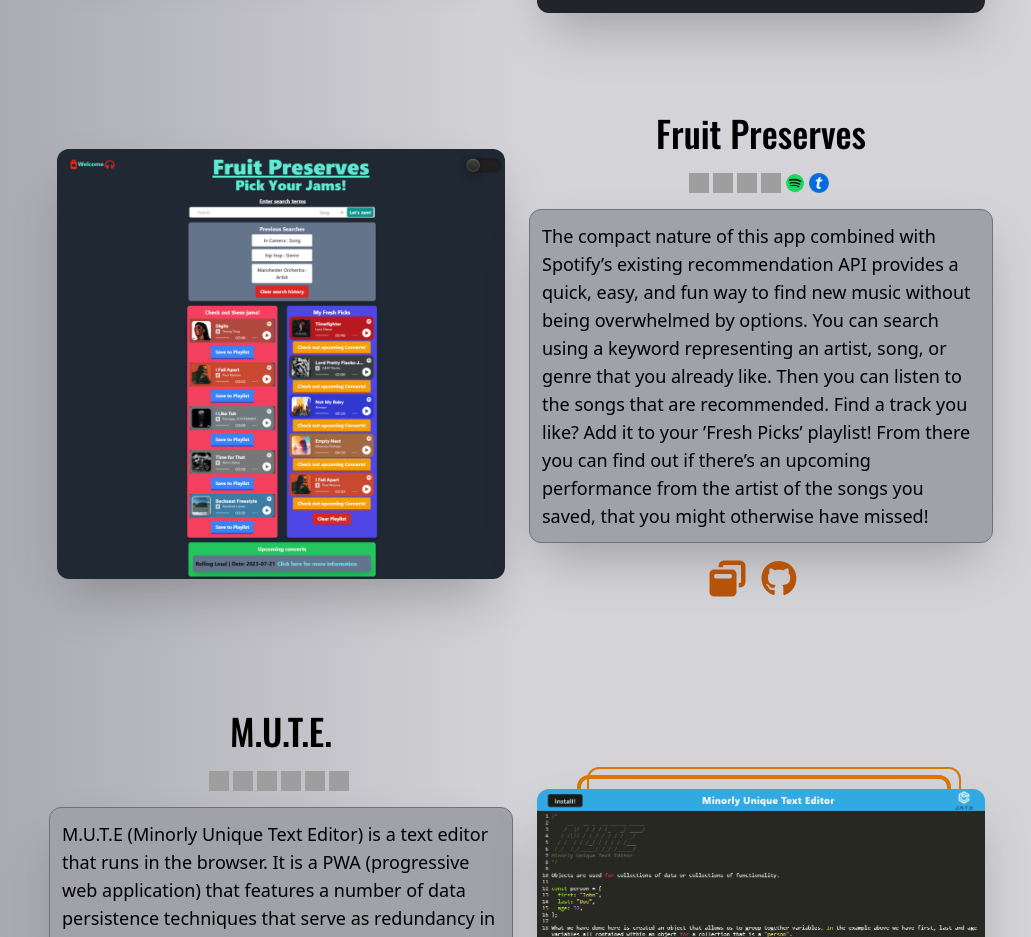
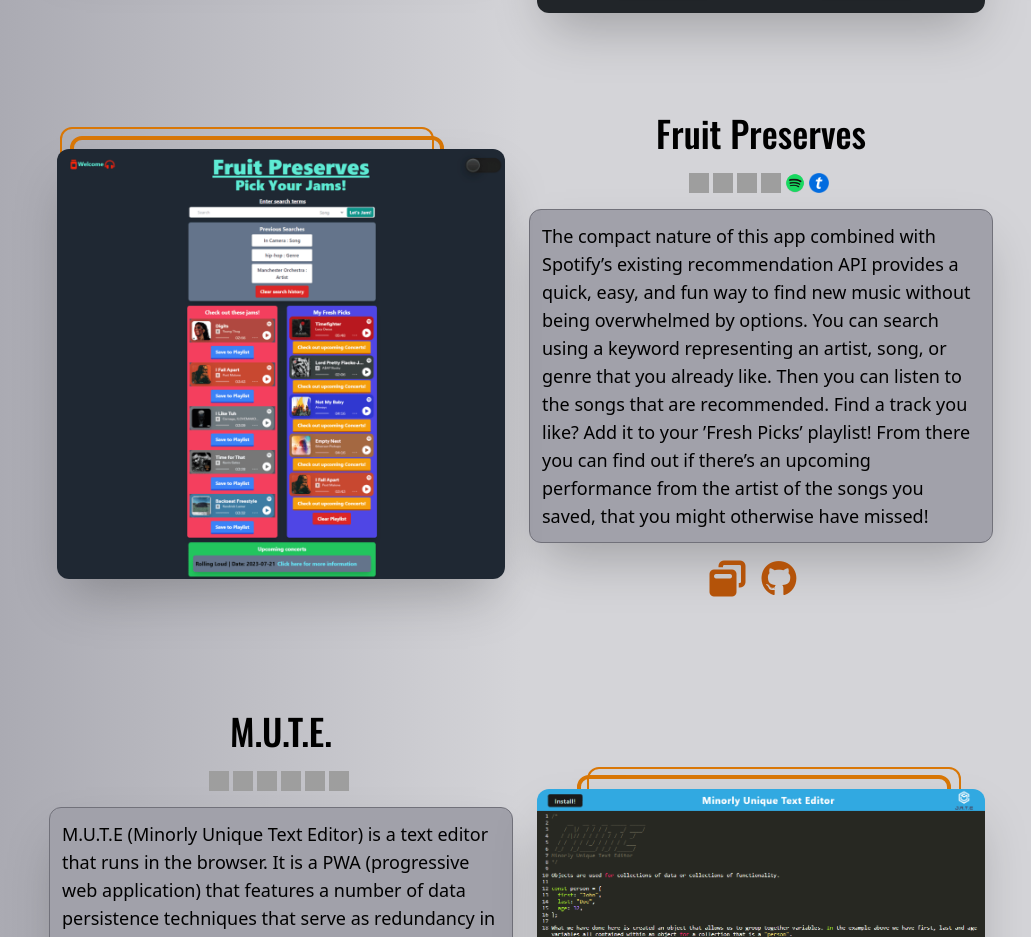
Before and after one commit to erikbenedict/react-portfolio, a React (Vite) app: page / in a window 1280 px wide. Shown: the part 3634-4571 px from the top of the page, without its empty margins (119-1150 px from the left). Built offline with nearby package versions, Linux system fonts and the light colour scheme; grey boxes are pictures that could not be loaded.

Commit message:
feature: added responsive border to FruitPreserves project screenshot

```diff
--- a/src/components/Projects/FruitPreservesProject.jsx
+++ b/src/components/Projects/FruitPreservesProject.jsx
@@ -12,17 +12,16 @@
 export default function FruitPreservesProject() {
   return (
     <div className="flex flex-col md:flex-row items-center max-w-[75%] md-max-w-[65%] mx-auto mb-8 md:mb-20 bg-zinc-400 md:bg-inherit border border-zinc-500 md:border-none rounded-xl shadow-2xl md:rounded-none md:shadow-none">
-      <div className="hidden md:block md:w-1/2 p-3 md:pl-0 lg:pl-3">
+      <div className="hidden md:block md:w-1/2 p-3 md:pl-0 lg:pl-3 screenshot-border-b">
         <a
           href="https://erikbenedict.github.io/fruit-preserves/"
           target="blank"
           rel="noopener noreferrer"
-          className="hover:opacity-80"
         >
           <img
             src={screenshot}
             alt="Fruit Preserves screenshot"
-            className="max-w-xs lg:max-w-sm xl:max-w-md mx-auto rounded-xl shadow-2xl"
+            className="max-w-xs lg:max-w-sm xl:max-w-md mx-auto rounded-xl shadow-2xl transition ease-in-out delay-150 hover:-translate-y-1 hover:scale-110"
           />
         </a>
       </div>
--- a/src/styles/index.css
+++ b/src/styles/index.css
@@ -70,26 +70,56 @@
 .screenshot-border-a::before {
   content: '';
   height: 95%;
-  width: 100%;
+  width: calc(100% + 30px);
   border: 4px solid #d97706;
   position: absolute;
   z-index: 1;
-  top: -2.5px;
-  right: -2px;
+  top: 2px;
+  right: -55px;
   border-radius: 12px;
 }
 
 .screenshot-border-a::after {
   content: '';
   height: 95%;
-  width: 100%;
+  width: calc(100% + 30px);
   border: 2px solid #d97706;
   position: absolute;
-  top: -15px;
-  right: 5px;
+  top: -5px;
+  right: -62px;
   border-radius: 12px;
 }
 .screenshot-border-a img {
+  z-index: 2;
+  position: relative;
+}
+
+.screenshot-border-b {
+  position: relative;
+}
+.screenshot-border-b::before {
+  content: '';
+  height: 95%;
+  width: calc(100% + 35px);
+  border: 4px solid #d97706;
+  position: absolute;
+  z-index: 1;
+  top: 2px;
+  right: -25px;
+  border-radius: 12px;
+}
+
+.screenshot-border-b::after {
+  content: '';
+  height: 95%;
+  width: calc(100% + 35px);
+  border: 2px solid #d97706;
+  position: absolute;
+  top: -5px;
+  right: -18px;
+  border-radius: 12px;
+}
+.screenshot-border-b img {
   z-index: 2;
   position: relative;
 }
@@ -188,6 +218,29 @@
     border-radius: 12px;
   }
 
+  .screenshot-border-b::before {
+    content: '';
+    height: 95%;
+    width: 78%;
+    border: 4px solid #d97706;
+    position: absolute;
+    z-index: 1;
+    top: -1.5px;
+    right: 77px;
+    border-radius: 12px;
+  }
+
+  .screenshot-border-b::after {
+    content: '';
+    height: 95%;
+    width: 78%;
+    border: 2px solid #d97706;
+    position: absolute;
+    top: -10px;
+    right: 87px;
+    border-radius: 12px;
+  }
+
   .skill-icon {
     width: 65px;
     height: 65px;
```
